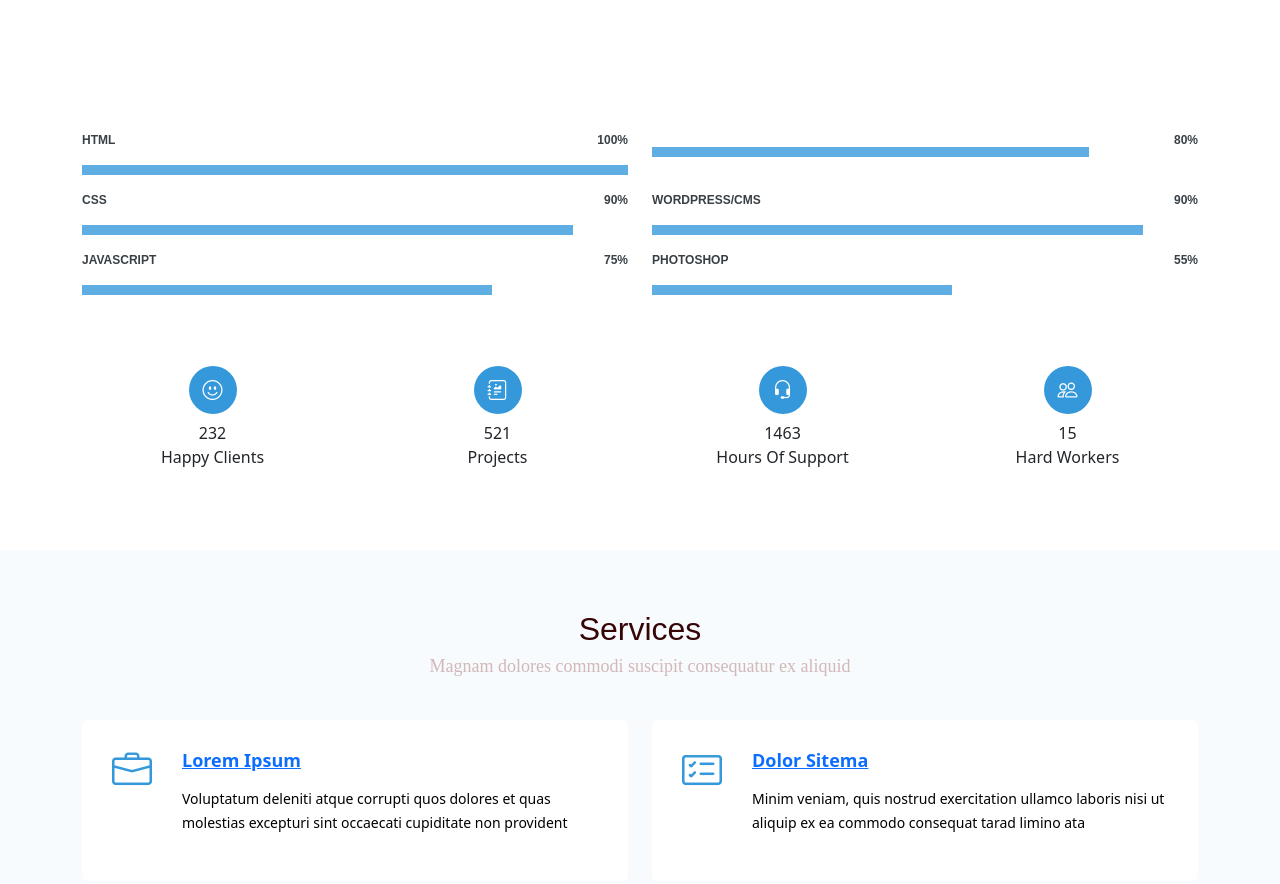
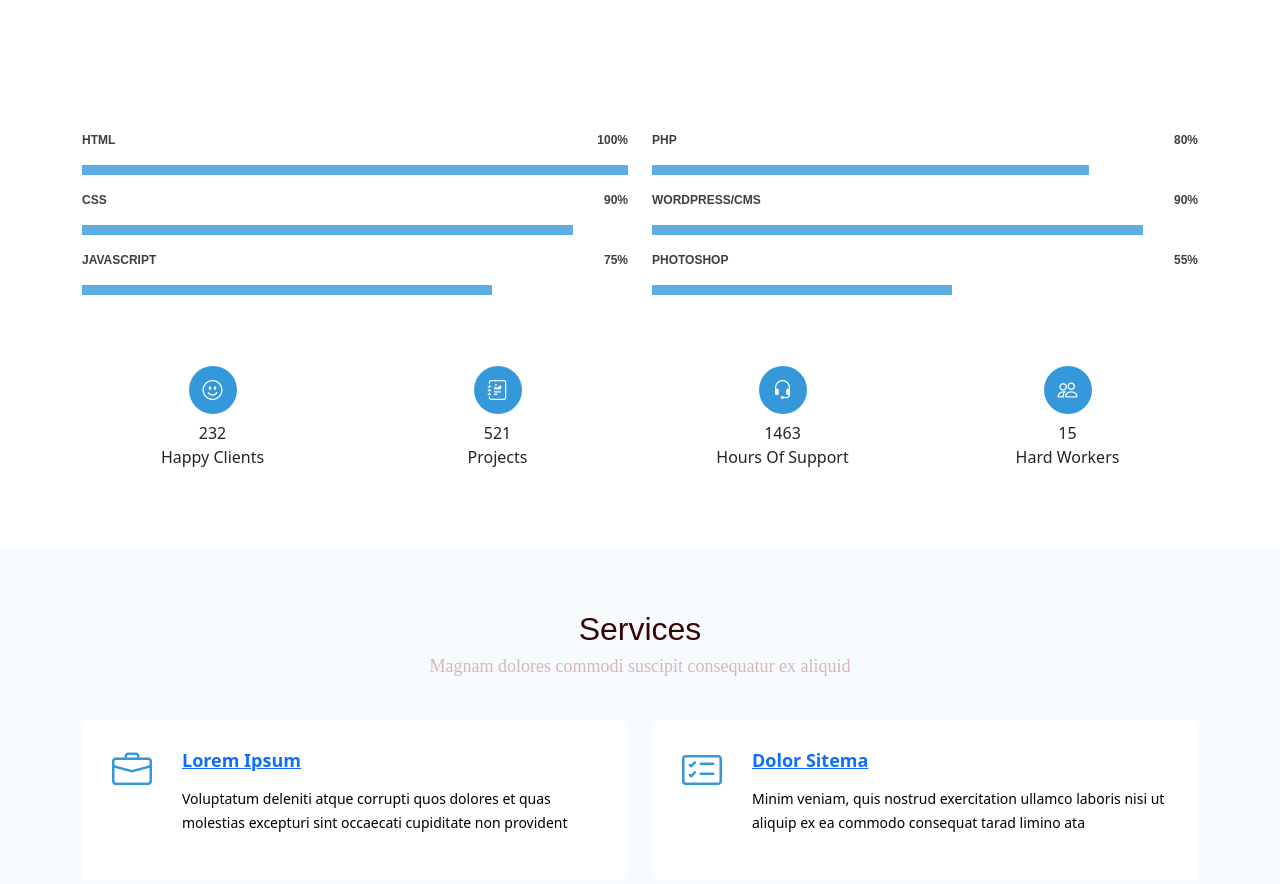
Before and after one commit to viigneshreddy/Template-2, a plain HTML site: page index.html in a window 1280 px wide. Shown: the part 1360-2244 px from the top of the page. Drawn offline with nearby package versions, Linux system fonts and the light colour scheme.

Commit message:
Update index.html

```diff
--- a/index.html
+++ b/index.html
@@ -179,7 +179,7 @@
               </div>
               <div class="col-lg-6">
                 <div class="progress">
-                <span class="skill"> <i class="val">80%</i></span>
+                <span class="skill">PHP<i class="val">80%</i></span>
                 <div class="progress-bar-wrap">
                   <div class="progress-bar" role="progressbar" style="width: 80%;"></div>
                 </div>
```
